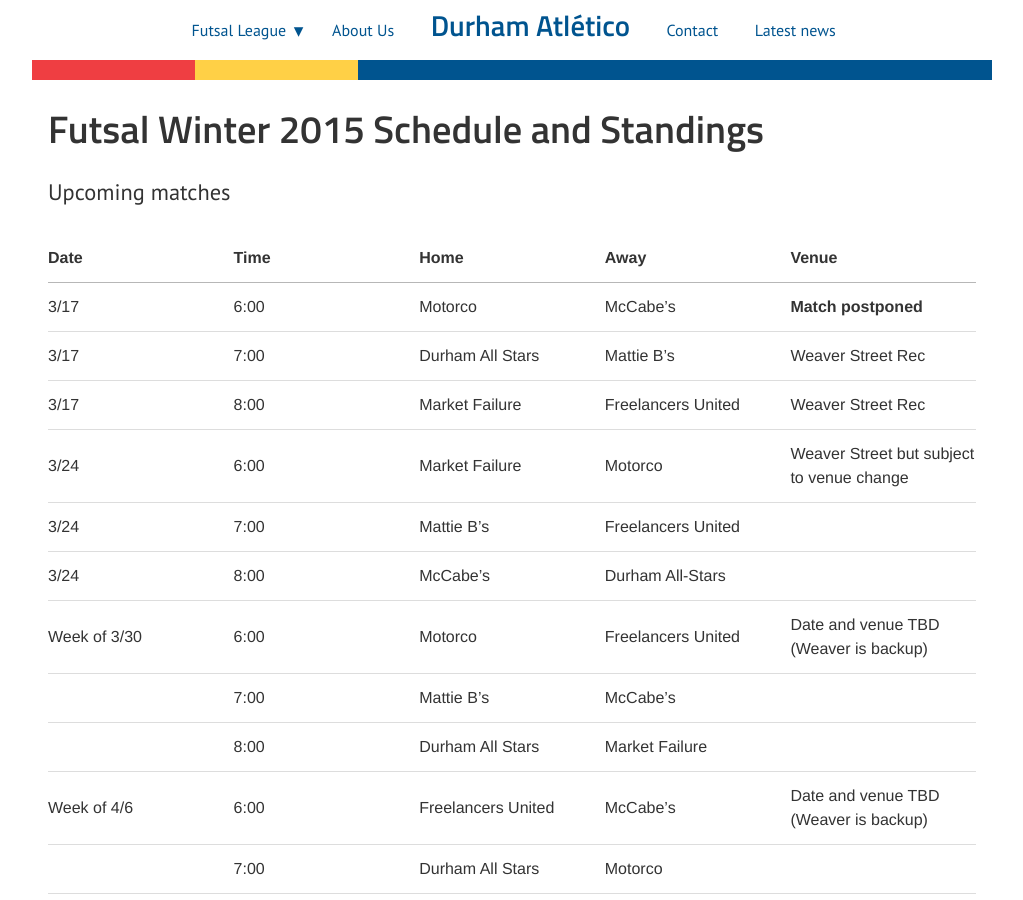
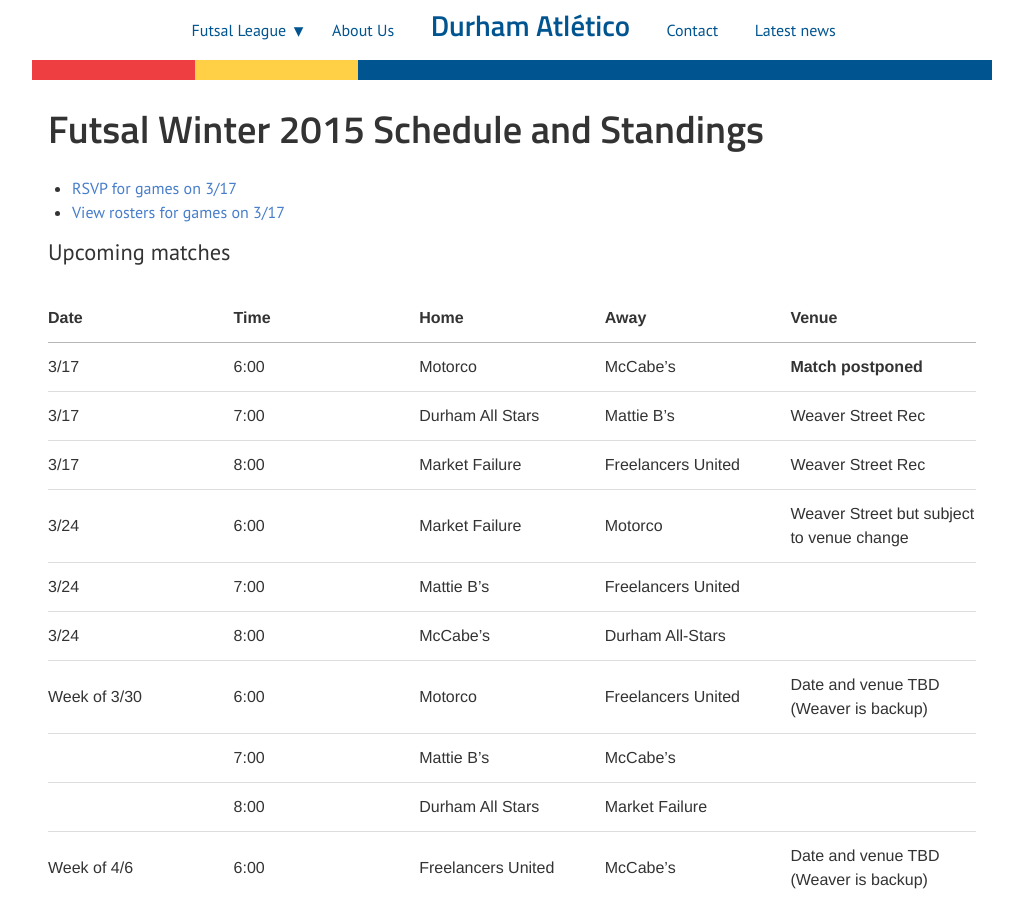
Before and after one commit to durhamatletico/durhamatletico.github.io, a Jekyll site: the page built from futsal/schedule.html, in a window 1280 px wide and 900 px high. Shown: the whole window, without its empty margins (128-1151 px from the left). Built offline with Jekyll 4.4.1, drawn with Linux system fonts in a browser that asks for light colours.

Commit message:
Add RSVP links

```diff
--- a/futsal/schedule.html
+++ b/futsal/schedule.html
@@ -3,6 +3,11 @@ layout: page
 title: Futsal Winter 2015 Schedule and Standings
 permalink: /futsal/schedule/
 ---
+<ul>
+    <li><a href="https://docs.google.com/forms/d/1aXAhp4j8j_YwOxjELoJ_vaLUCYkpKMI2PTYDoWQc09k/viewform">RSVP for games on 3/17</a></li>
+    <li><a href="https://docs.google.com/spreadsheets/d/1X_ee1bele6Wl5RUP6sq5AtldP3TuvbjrXMHYb56f-Wo/edit#gid=1164360640">View rosters for games on 3/17</a></li>
+</ul>
+
 <h2>Upcoming matches</h2>
 <table>
   <thead>
```
